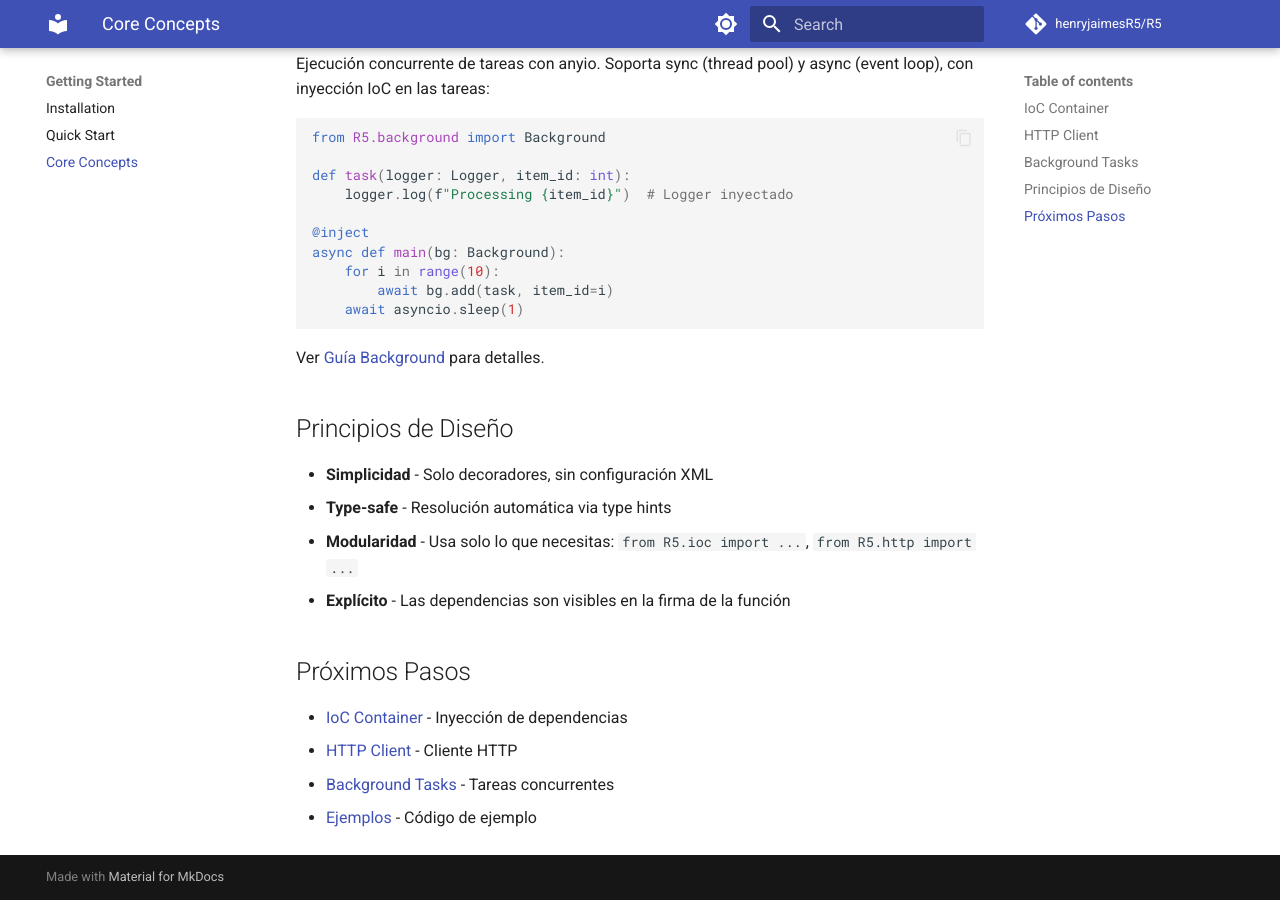
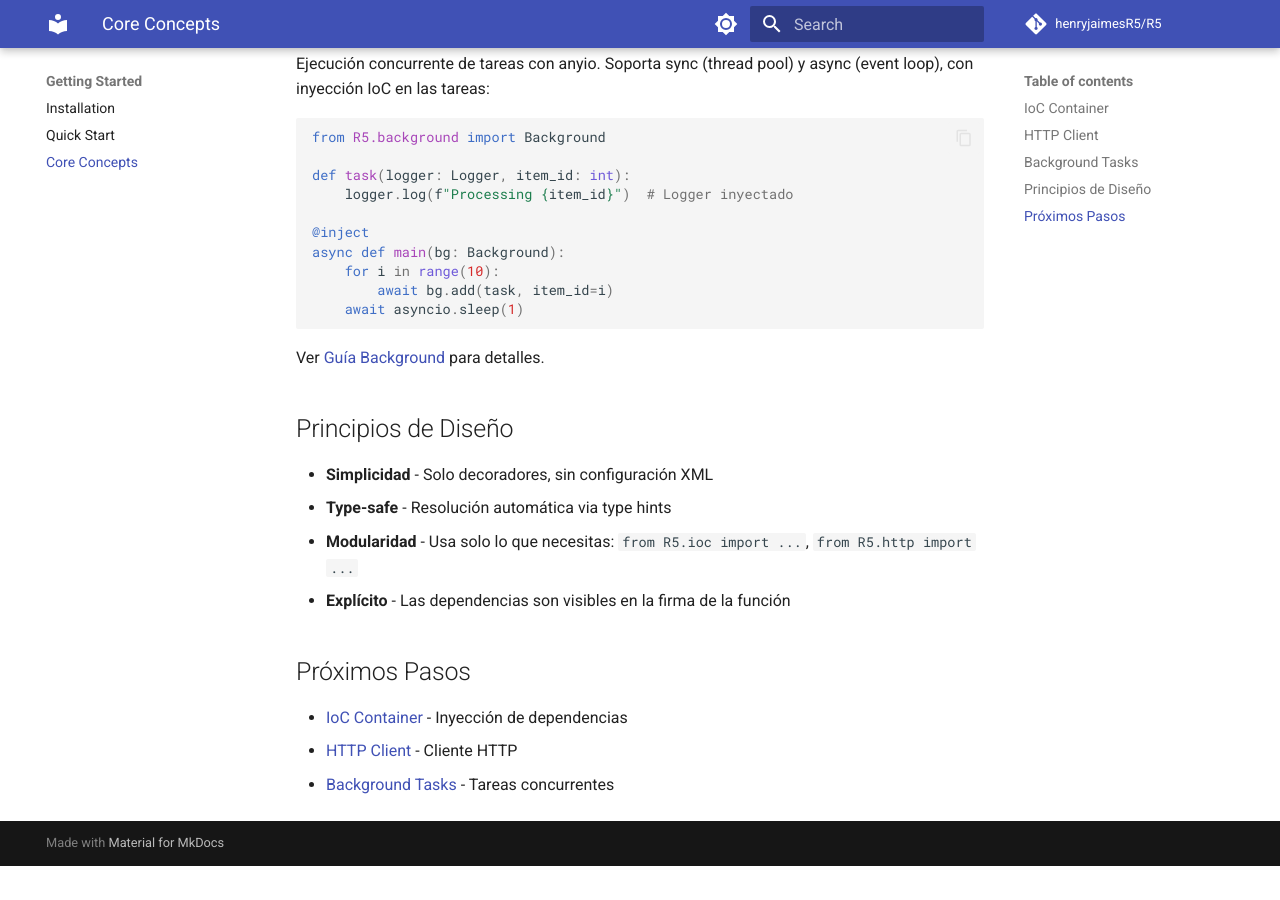
Before and after one commit to henryjaimesR5/R5, an MkDocs documentation site: the page built from docs/getting-started/core-concepts.md, in a window 1280 px wide and 900 px high, scrolled down 1431 px. Built offline with MkDocs 1.6.1 and Material for MkDocs 9.7.7, drawn with Linux system fonts in a browser that asks for light colours; comment, search, counter and statistics services are not loaded; after the commit the page ends 2297 px from its top, so only the background shows below that.

Commit message:
refactor: remove Ejemplos link from core concepts

```diff
--- a/docs/getting-started/core-concepts.md
+++ b/docs/getting-started/core-concepts.md
@@ -84,4 +84,3 @@ Ver [Guía Background](../guides/background/overview.md) para detalles.
 - [IoC Container](../guides/ioc/overview.md) - Inyección de dependencias
 - [HTTP Client](../guides/http/overview.md) - Cliente HTTP
 - [Background Tasks](../guides/background/overview.md) - Tareas concurrentes
-- [Ejemplos](../examples/simple.md) - Código de ejemplo
```
Also changed, not shown: site/getting-started/core-concepts/index.html, site/search/search_index.json.
